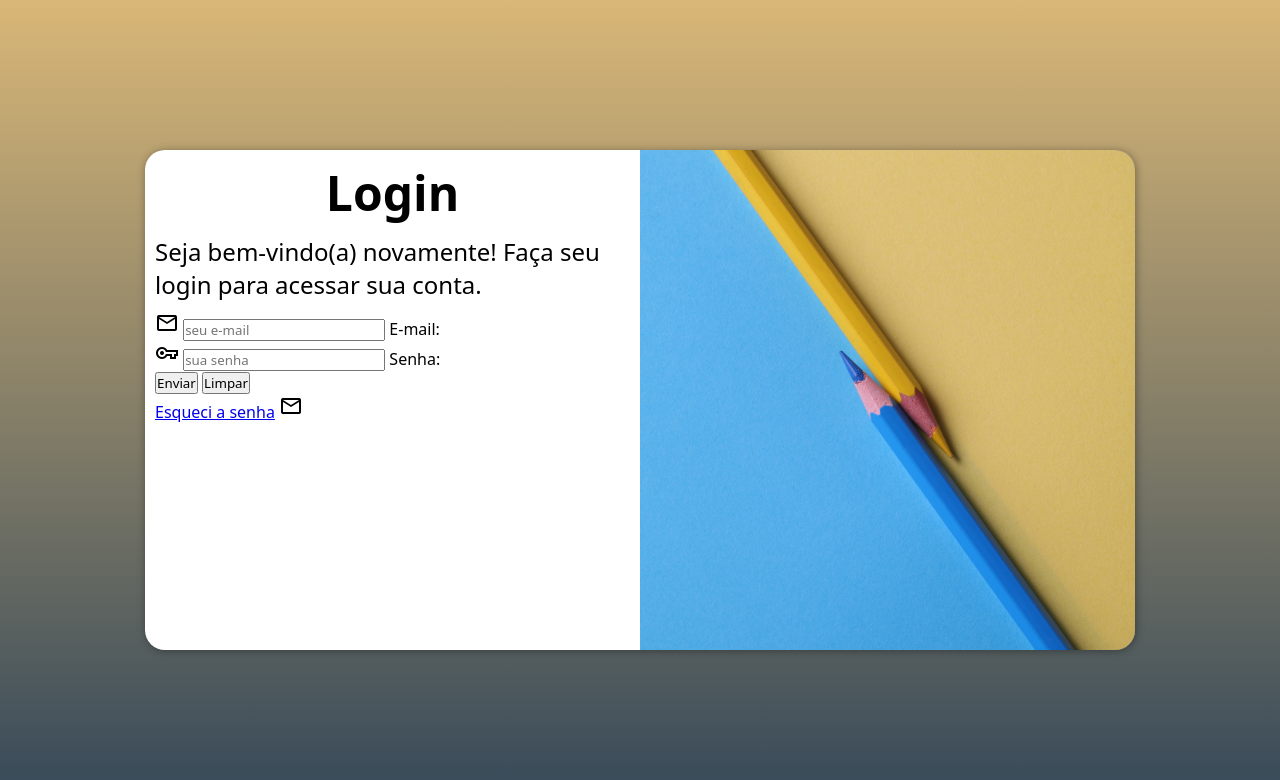
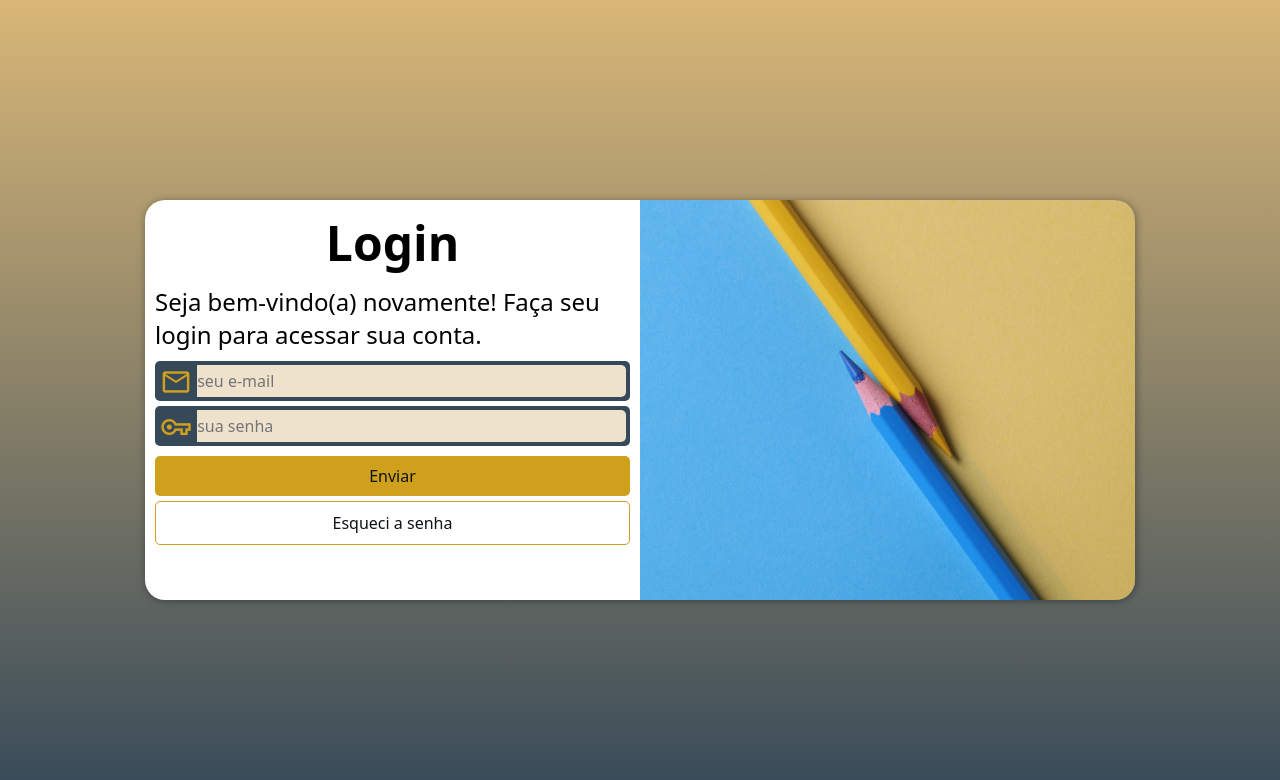
Before and after one commit to carolinesougon/tela-login, a plain HTML site: page index.html in a window 1280 px wide. Drawn offline with nearby package versions, Linux system fonts and the light colour scheme.

Commit message:
conclusão de projeto

```diff
--- a/estilos/media-queries.css
+++ b/estilos/media-queries.css
@@ -15,6 +15,7 @@
     }
     section#login{
         width: 80vw;
+        height: 330px;
     }
 
     section#login > div#imagem{
@@ -37,6 +38,7 @@
 
     section#login{
         width: 990px;
+        height: 400px;
     }
 
     section#login > div#imagem{
--- a/estilos/style.css
+++ b/estilos/style.css
@@ -36,8 +36,8 @@ section#login{
 
 
     background-color: white;
-    width: 250px;
-    height: 500px;
+    width: 300px;
+    height: 515px;
     border-radius: 20px;
     box-shadow: 1px 1px 9px rgba(0, 0, 0, 0.363);
 
@@ -66,3 +66,77 @@ div#formulario > p{
     font-size: 1em;
     margin-bottom: 10px;
 }
+
+form > div.campo{
+    background-color: var(--cor3);
+    display: block;
+    width: 100%;
+    height: 40px;
+    border-radius: 5px;
+    margin: 5px 0px;
+}
+
+div.campo label{
+    display: none;
+}
+
+div.campo > span{
+    color: var(--cor5);
+    font-size: 2em;
+    width: 40px;
+    padding: 5px;
+}
+
+div.campo >input {
+    background-color: #eee2cd;
+    font-size: 1em;
+    height: 80%;
+    width: calc( 100% - 46px) ;
+    border-radius: 0px 5px 5px 0px;
+    border: 0px;
+    transform: translate( -2px, -11px);
+}
+
+div.campo>input:focus-within{
+    background-color: white;
+    border: none;
+}
+
+form > input[type=submit] {
+    display:block;
+    font-size: 1em;
+    width: 100%;
+    height: 40px;
+    background-color: var(--cor5);
+    color: #0e1316;
+    margin-top: 10px;
+    border-radius: 5px;
+    border: none;
+    cursor: pointer;
+}
+
+form > input[type=submit]:hover{
+    background-color: var(--cor1);
+    color: white;
+}
+
+form > a.botao{
+   display: block;
+   text-align: center;
+   background-color: #ffffff;
+   padding: 10px;
+   margin-top: 5px;
+   border-radius: 5px;
+   text-decoration: none;
+   color: #0e1316;
+   width: 100%;
+   height: 40%;
+   border:1px solid var(--cor5)
+
+}
+
+
+form > a.botao:hover{
+    background-color: var(--cor1);
+    color: white;
+}
--- a/index.html
+++ b/index.html
@@ -25,24 +25,24 @@
                             mail
                             </span>
                         <input type="email" name="email" id="iemail" placeholder="seu e-mail"
-                        required autocomplete="email" maxlength="30">
+                        required autocomplete="email" maxlength="30" size="30">
                         <label for="iemail">E-mail:</label>
                     </div>
+
+
                     <div class="campo">
                         <span class="material-symbols-outlined">
                             vpn_key</span>
-                        <input type="password" name="senha" id="isenha" placeholder="sua senha" required autocomplete="current-password" minlength="6" maxlength="8">
+                        <input type="password" name="senha" id="isenha" placeholder="sua senha" required autocomplete="current-password" minlength="6" maxlength="8" size="30">
                         <label for="isenha">Senha:</label>
                     </div>
 
-                    <div class=" botoes">
                         <input type="submit" value="Enviar">
-                        <input type="reset" value="Limpar">
-                    </div>
-                    <a href="esqueci.html">Esqueci a senha</a> <span class="material-symbols-outlined">
-                        mail
-                        </span>
-                </form>
+
+
+
+                    <a href="esqueci.html" class="botao">Esqueci a senha</a>
+
             </div>
         </section>
     </main>
```
